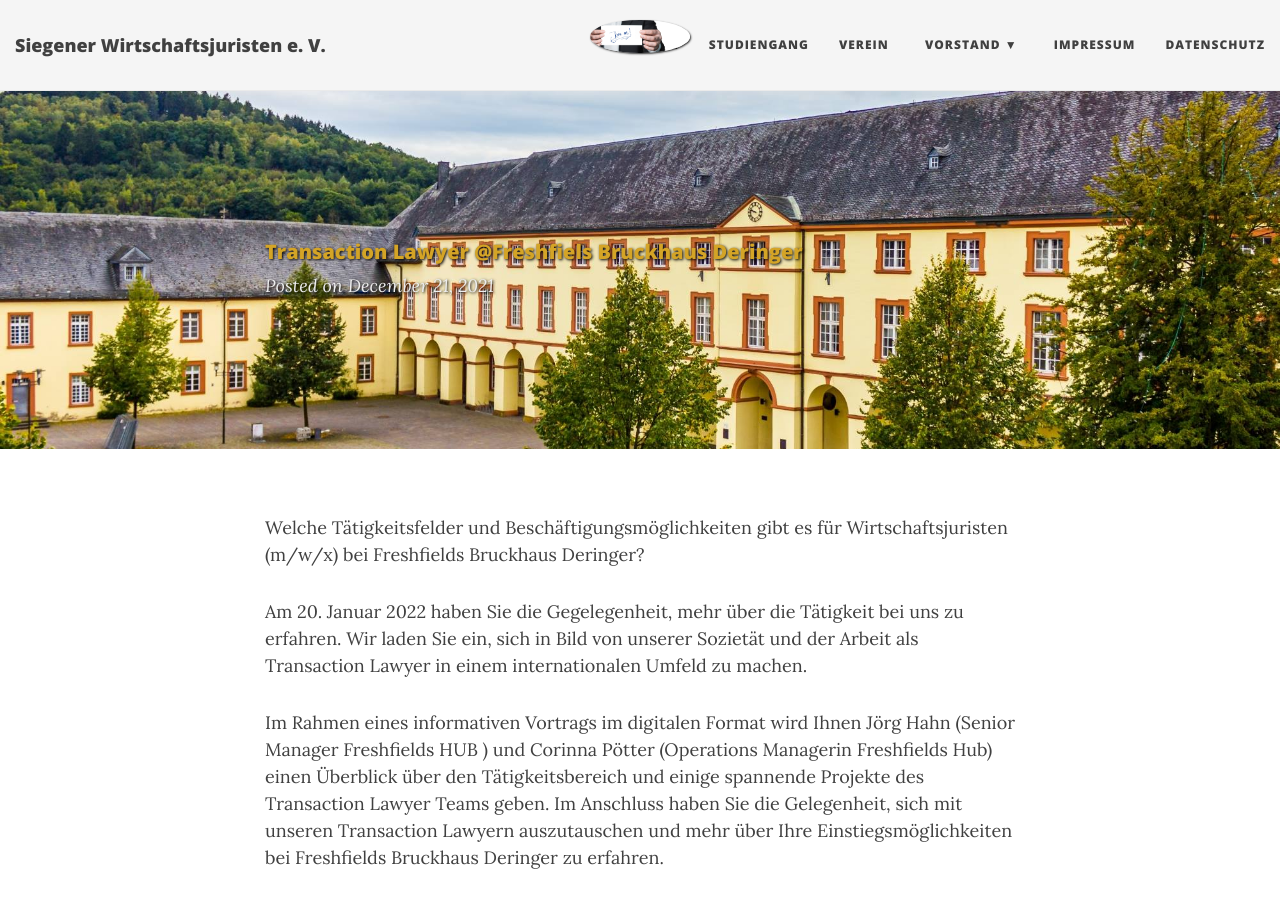
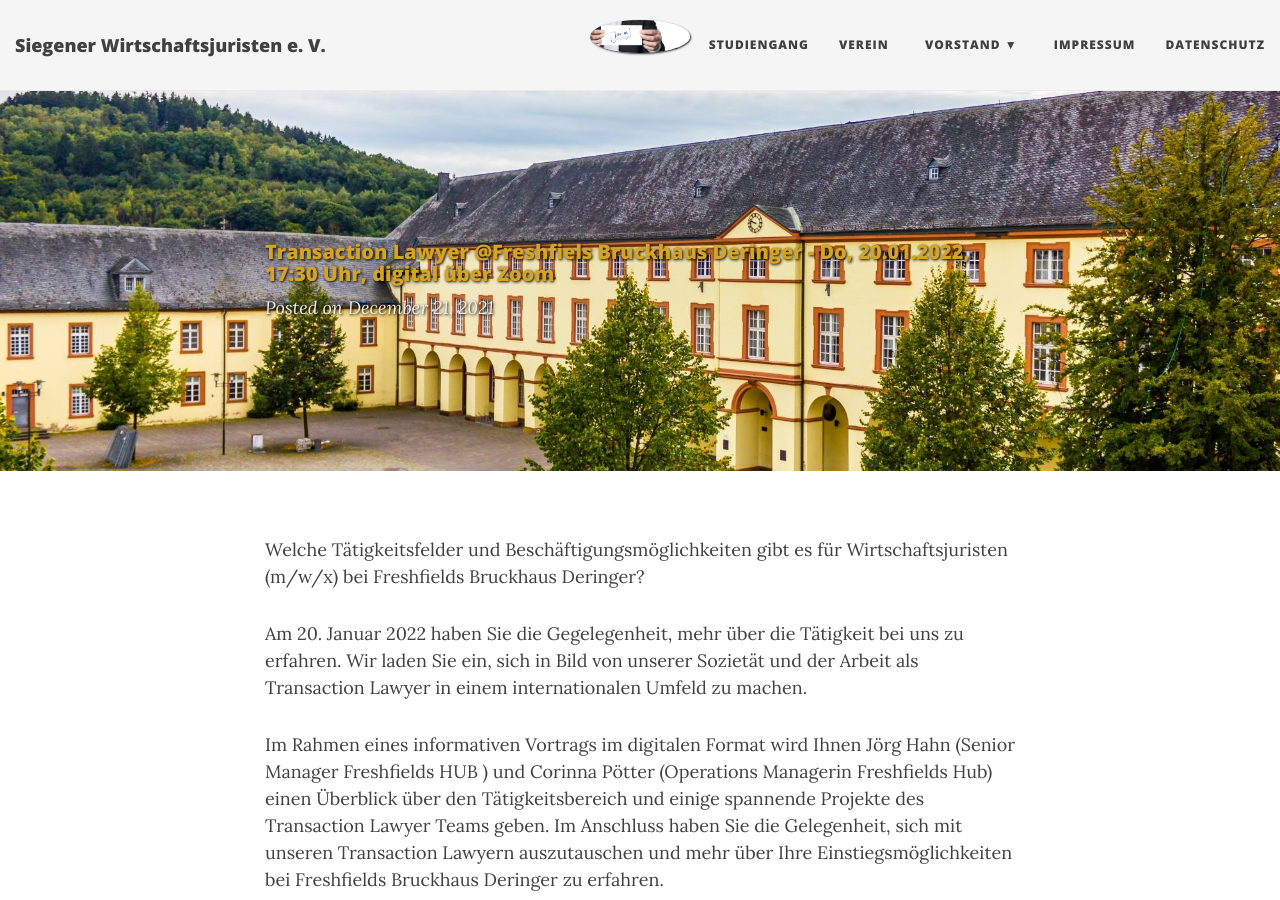
Before and after one commit to dewrs/dewrs.github.io, a Jekyll site: the page built from _posts/2021-12-21-Freshfields.md, in a window 1280 px wide and 900 px high. Built offline with Jekyll 4.4.1, drawn with Linux system fonts in a browser that asks for light colours; nearby versions of some CDN libraries.

Commit message:
Update 2021-12-21-Freshfields.md

```diff
--- a/_posts/2021-12-21-Freshfields.md
+++ b/_posts/2021-12-21-Freshfields.md
@@ -1,6 +1,6 @@
 ---
 layout: post
-title: Transaction Lawyer @Freshfiels Bruckhaus Deringer
+title: Transaction Lawyer @Freshfiels Bruckhaus Deringer - Do, 20.01.2022, 17:30 Uhr, digital über Zoom
 image: /img/anmelden.jpg
 bigimg: /img/unteres_schloss.jpg
 ---
```
